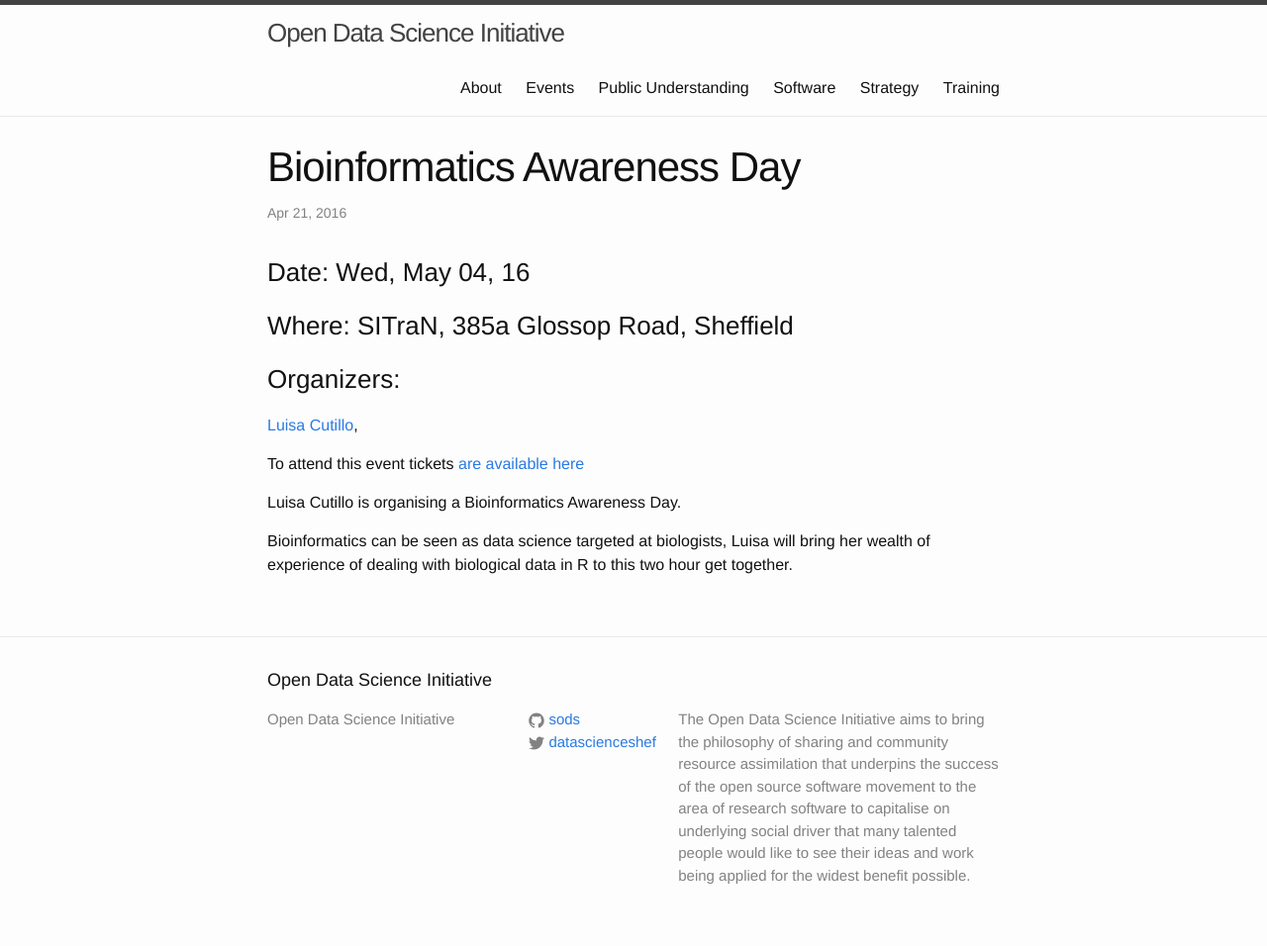
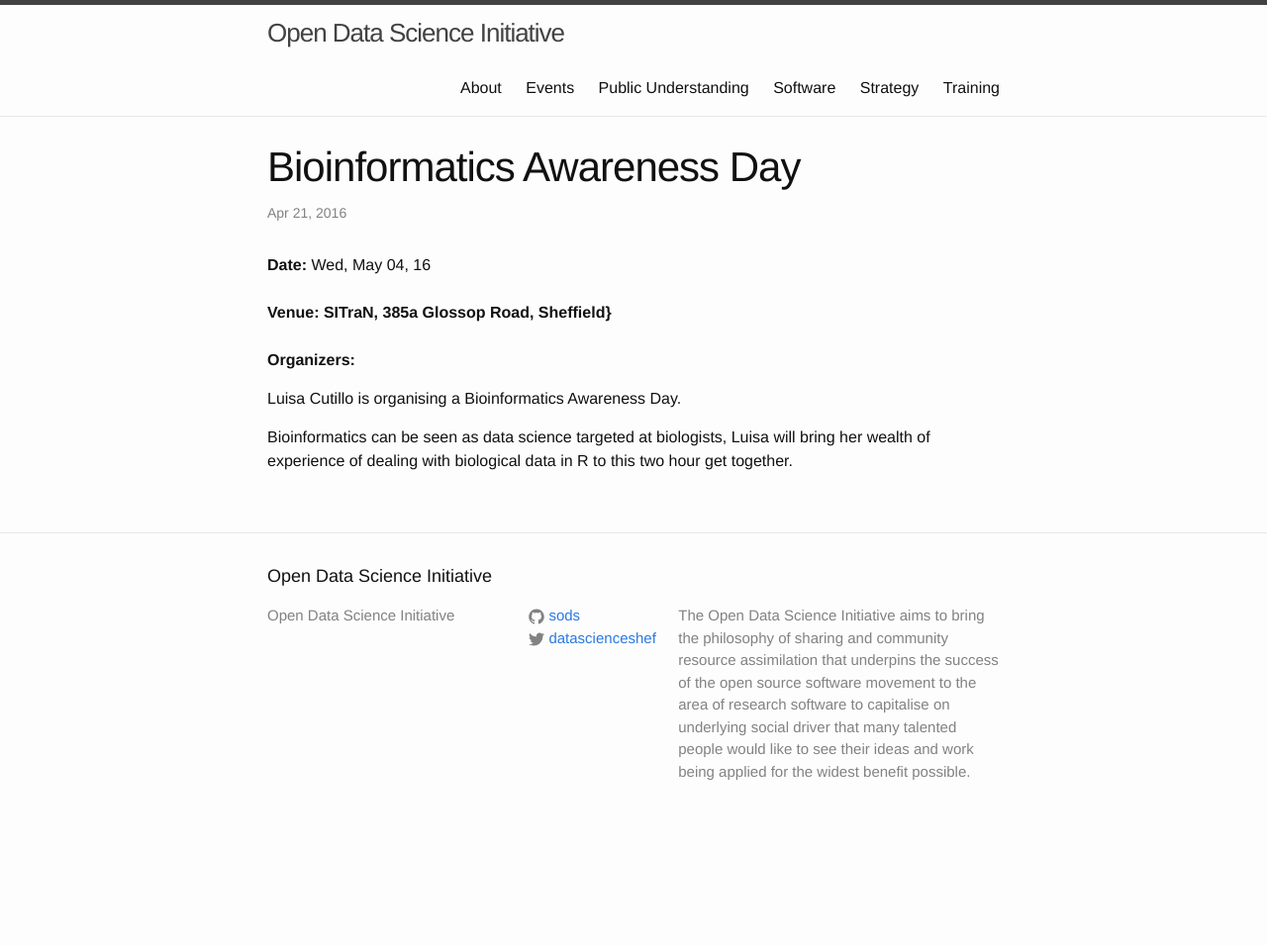
Before and after one commit to sods/sods.github.io, a Jekyll site: the page built from _posts/2016-04-21-bioinformatics-awareness-day.md, in a window 1280 px wide. Shown: the whole page at 99% size. Built offline with Jekyll 4.4.1, drawn with Linux system fonts in a browser that asks for light colours; after the commit the page ends 900 px from its top, so only the background shows below that.

Commit message:
Add event

```diff
--- a/_layouts/event.html
+++ b/_layouts/event.html
@@ -3,13 +3,20 @@ layout: post
 ---
 
 
-<h3>Date: {{ page.event_date | date: "%a, %b %d, %y" }}</h3>
+<p>
+  {% if page.event.date %}
+  <b>Date:</b> {{ page.event.date | date: "%a, %b %d, %y" }}<br><br>
+{% endif %}
+{% if page.event.start %}
+<b>Time:</b> {{ page.event.start }}{% if page.event.end %} - {{ page.event.end }}{% endif %}<br><br>
+{% endif %}
+{% if page.event.room or page.event.location %}
+<b>Venue: {{ page.event.room }} {{ page.event.location }}}</b><br><br>
+{% endif %}
 
-<h3>Where: {{ page.address }}</h3>
+<b>Organizers:</b>
 
-<h3>Organizers:</h3>
-
-<p>{% if page.organizers %}
+{% if page.event.organizers %}
   {% assign lastone = site.conference.organizers | last %}
   {% for person in page.organizers %}
   {% include listperson.html %}<br>
--- a/_posts/2016-04-21-bioinformatics-awareness-day.md
+++ b/_posts/2016-04-21-bioinformatics-awareness-day.md
@@ -1,12 +1,13 @@
 ---
 layout: event
 title: Bioinformatics Awareness Day
-event_date: 2016-05-04
-address: SITraN, 385a Glossop Road, Sheffield
-ticket_url: https://www.eventbrite.co.uk/e/bad-days-bioinformatics-awareness-day-1-tickets-24206398991
-organizers:
- - name: Luisa Cutillo
-   url: "https://www.linkedin.com/in/luisa-cutillo-a4014284"
+event:
+  date: 2016-05-04
+  location: SITraN, 385a Glossop Road, Sheffield
+  ticket_url: https://www.eventbrite.co.uk/e/bad-days-bioinformatics-awareness-day-1-tickets-24206398991
+  organizers:
+  - name: Luisa Cutillo
+    url: "https://www.linkedin.com/in/luisa-cutillo-a4014284"
 ---
 
 Luisa Cutillo is organising a Bioinformatics Awareness Day.
```
Also changed, not shown: _posts/2016-02-24-science-week-talk.md (+14 -16 lines), _posts/2016-02-29-future-debates-ai.md (+2 -1 lines).
